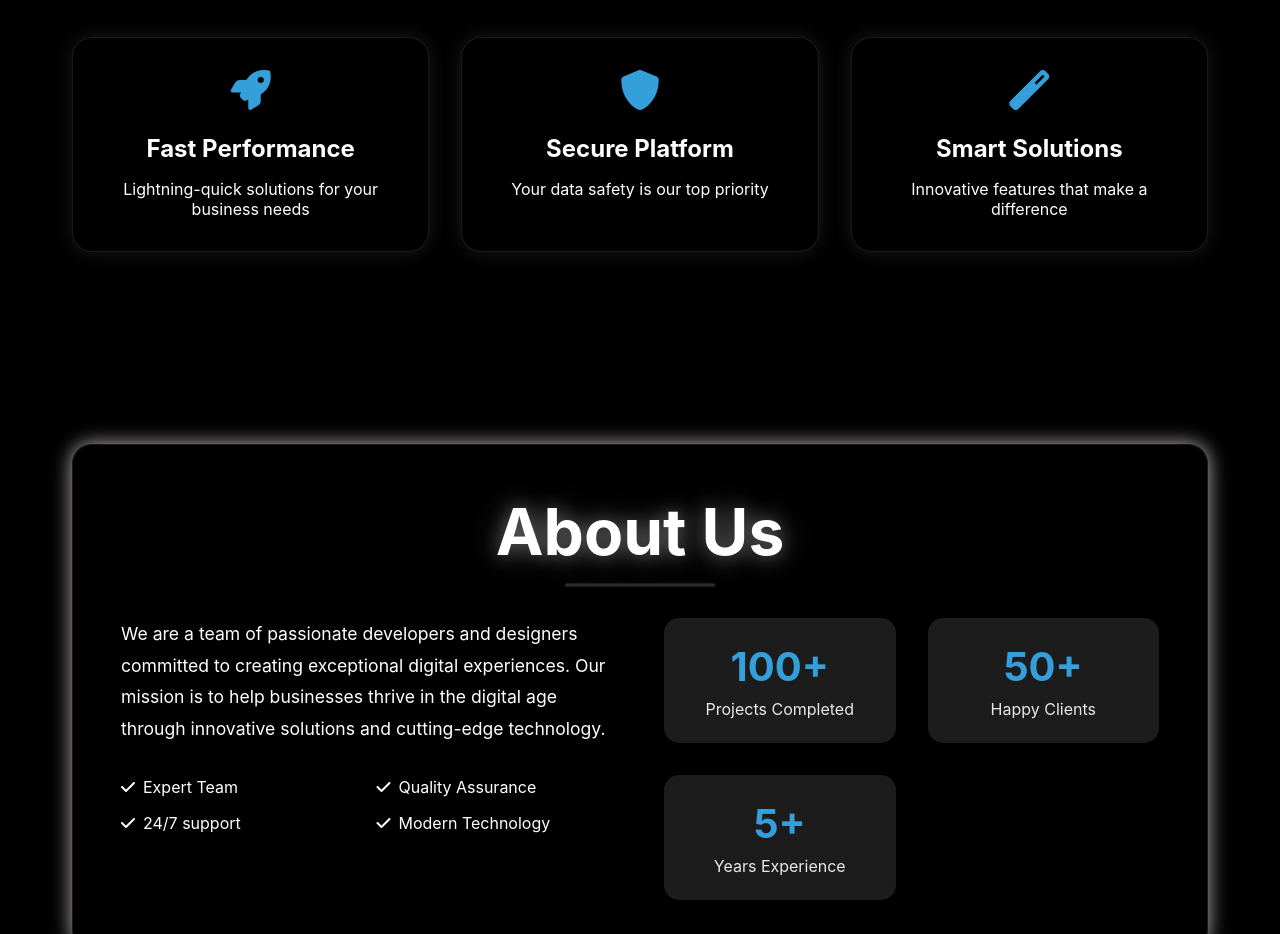
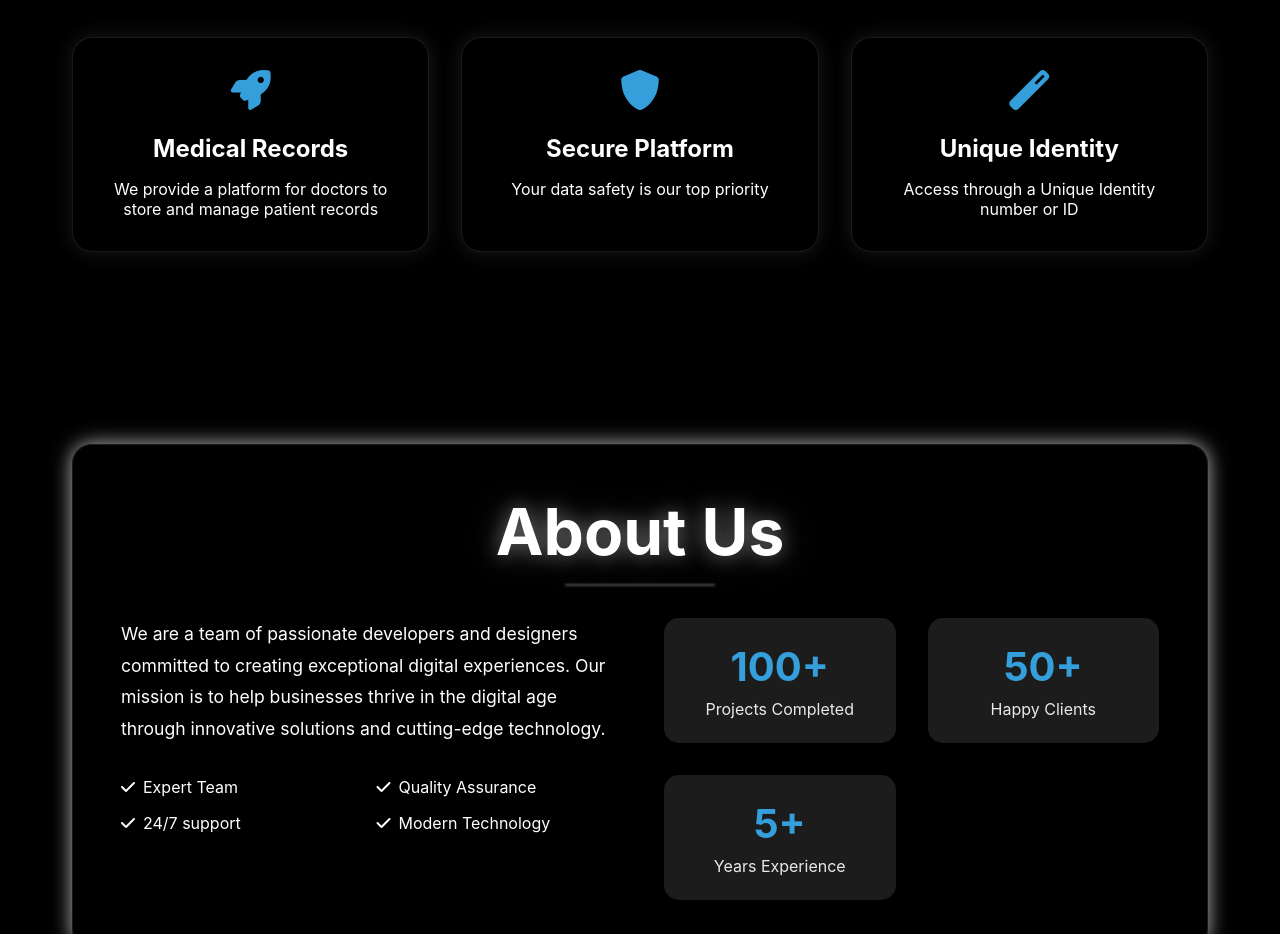
Before and after one commit to yamini-baluni/SCM-April-2025, a plain HTML site: page index.html in a window 1280 px wide. Shown: the part 1000-1934 px from the top of the page. Drawn offline with nearby package versions, Linux system fonts and the light colour scheme; animation ran at ten frames a second.

Commit message:
updated our services section

```diff
--- a/index.html
+++ b/index.html
@@ -46,8 +46,8 @@
         <div class="features-grid">
             <div class="feature-card">
                 <i class="fas fa-rocket"></i>
-                <h3>Fast Performance</h3>
-                <p>Lightning-quick solutions for your business needs</p>
+                <h3>Medical Records</h3>
+                <p>We provide a platform for doctors to store and manage  patient records</p>
             </div>
             <div class="feature-card">
                 <i class="fas fa-shield-alt"></i>
@@ -56,8 +56,8 @@
             </div>
             <div class="feature-card">
                 <i class="fas fa-magic"></i>
-                <h3>Smart Solutions</h3>
-                <p>Innovative features that make a difference</p>
+                <h3>Unique Identity</h3>
+                <p>Access through a Unique Identity number or ID</p>
             </div>
         </div>
     </section>
```
